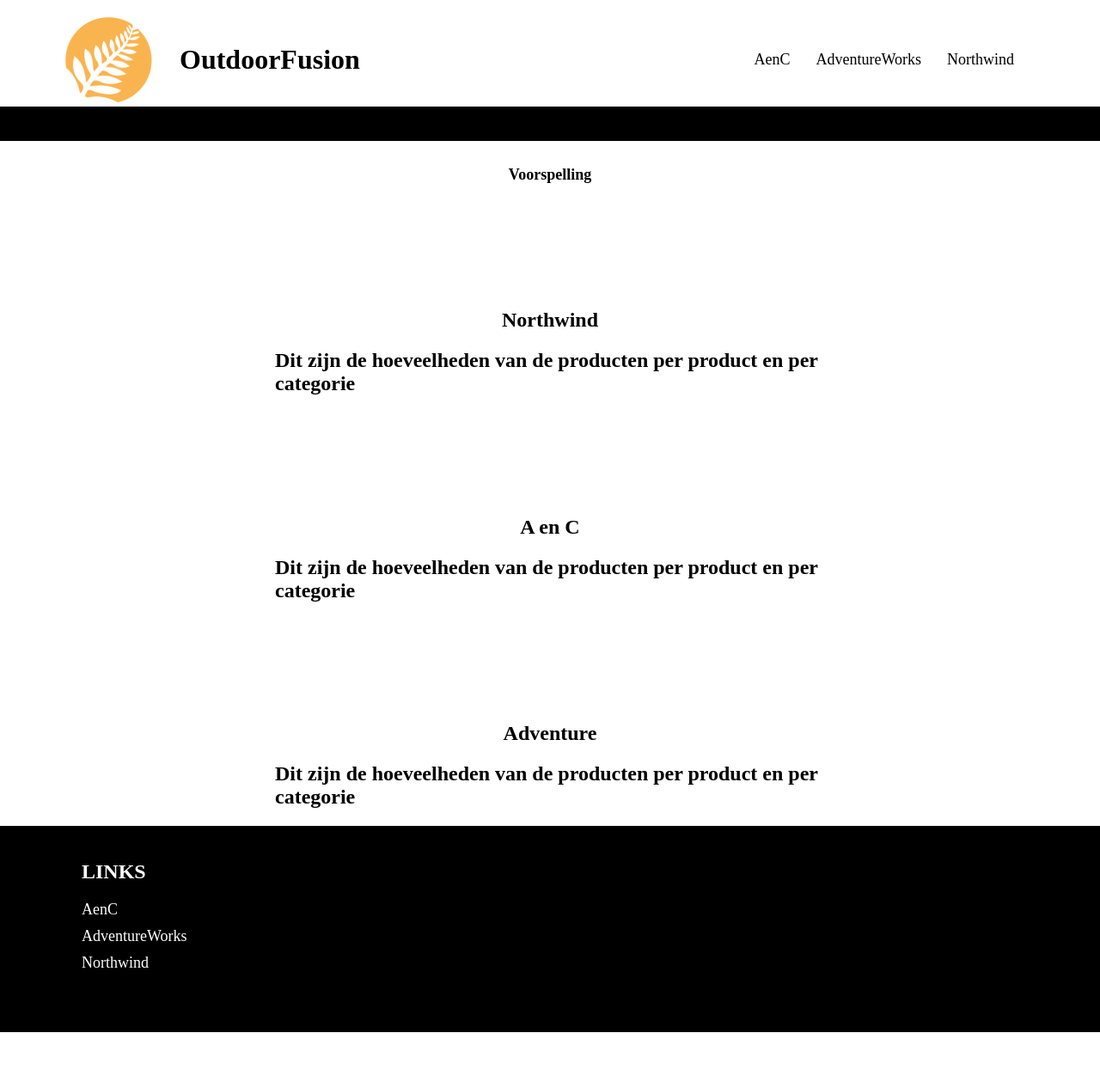
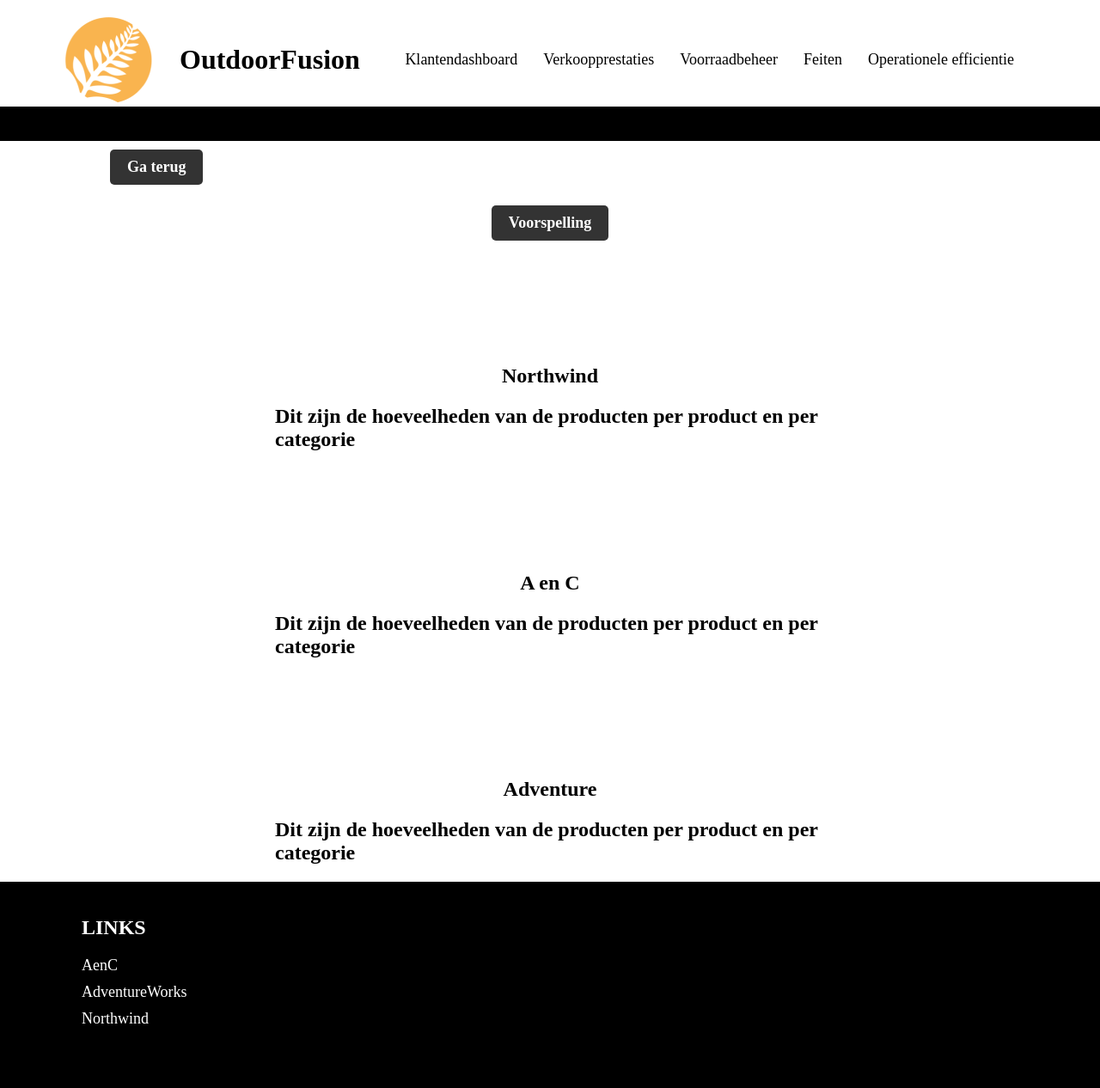
Before and after one commit to OutdoorFusion/OutdoorFusion, a Flask app: page /ac in a window 1280 px wide. Shown: the whole page at 86% size. Before the commit the page ends 1201 px from the top, so only its background shows below. Run offline with Flask 3, Linux system fonts and the light colour scheme; parts of the project's set-up code (start-up, migrations or seed data) failed here and were passed over; some libraries are stand-ins or nearby versions.

Commit message:
a few changes

```diff
--- a/static/stylesheets/voorraadbeheerStyle.css
+++ b/static/stylesheets/voorraadbeheerStyle.css
@@ -154,3 +154,44 @@ main {
     font-weight: bold;
     text-align: center;
 }
+
+.chart_card p#voorspelling {
+    text-align: center;
+  }
+
+  .chart_card p#voorspelling a {
+    display: inline-block;
+    padding: 10px 20px;
+    background-color: #333;
+    color: #fff;
+    text-decoration: none;
+    font-weight: bold;
+    border-radius: 5px;
+    transition: background-color 0.3s ease;
+  }
+
+  .chart_card p#voorspelling a:hover {
+    background-color: #fcba03;
+  }
+
+
+  .terug {
+    text-align: left;
+    margin-left: 10%;
+    margin-top: 10px;
+  }
+
+  .terug a {
+    display: inline-block;
+    padding: 10px 20px;
+    background-color: #333;
+    color: #fff;
+    text-decoration: none;
+    font-weight: bold;
+    border-radius: 5px;
+    transition: background-color 0.3s ease;
+  }
+
+  .terug a:hover {
+    background-color: #ff0000;
+  }
--- a/templates/voorraadbeheer.html
+++ b/templates/voorraadbeheer.html
@@ -16,20 +16,23 @@
         </div>
         <nav class="upperNav">
             <ul>
-                <li><a href="">AenC</a></li>
-                <li><a href="">AdventureWorks</a></li>
-                <li><a href="">Northwind</a></li>
+                <li><a href="{{ url_for('klanten') }}">Klantendashboard</a></li>
+                <li><a href="{{ url_for('verkoopprestaties') }}">Verkoopprestaties</a></li>
+                <li><a href="{{ url_for('voorraad') }}">Voorraadbeheer</a></li>
+                <li><a href="{{ url_for('feiten') }}">Feiten</a></li>
+                <li><a href="{{ url_for('voorraadVoorspelling') }}">Operationele efficientie</a></li>
             </ul>
         </nav>
     </header>
             <div class="blackBar"></div>
+            <div class="terug">
+                <a href="{{ url_for('dash') }}">Ga terug</a>
+            </div>
     <main>
         <div class="chart_card">
             <p id="voorspelling">
                 <a href="{{ url_for('voorraadVoorspelling') }}">Voorspelling</a>
             </p>
-
-
         </div>
         <div class="chart_card">
             <h2>Northwind</h2>
```
Also changed, not shown: templates/index.html (+0 -7 lines), templates/voorraadbeheer_voorspelling.html (+8 -3 lines).
